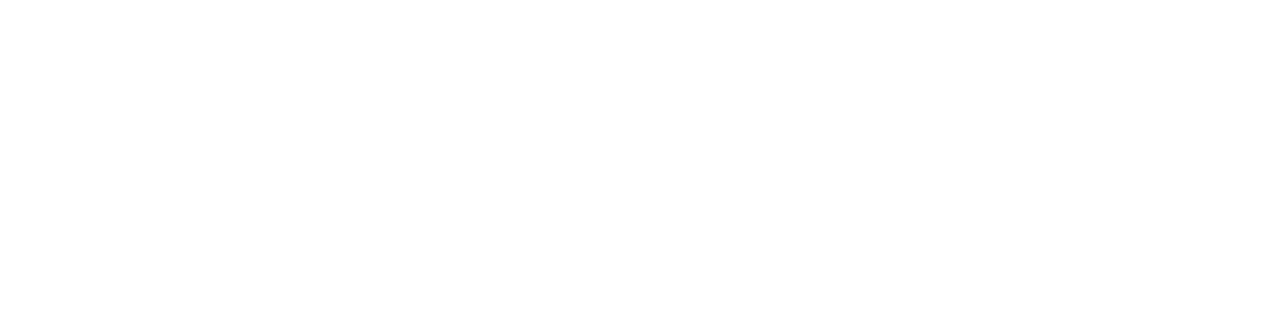
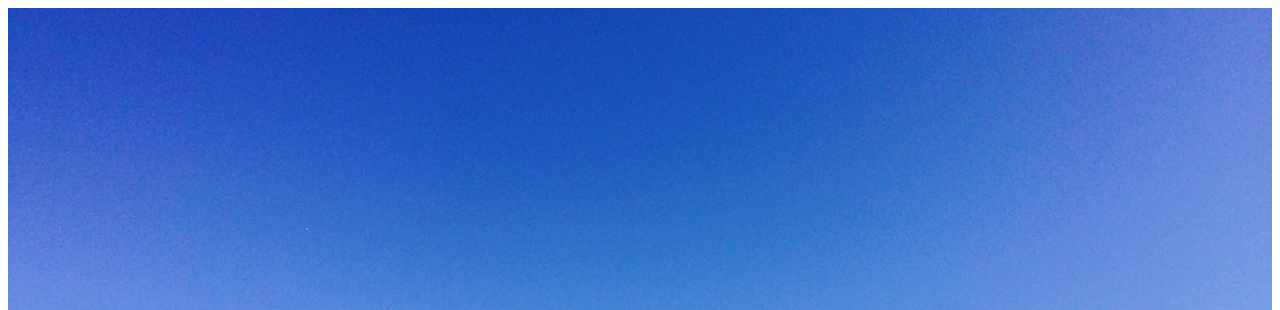
Before and after one commit to 46kuro/TheRoomOfSpiritAndTime, a plain HTML site: page index.html in a window 1280 px wide. Shown: the top 310 px of the page. Drawn offline with Linux system fonts and the light colour scheme.

Commit message:
add background

```diff
--- a/index.css
+++ b/index.css
@@ -2,6 +2,11 @@
   /*親要素*/
   position: relative;
   height: 100vh;
+  background-image: url("TorontoTemple.jpg");
+  background-position: center bottom;
+  background-repeat: no-repeat;
+  background-attachment: fixed;
+  background-size: cover;
 }
 
 .parent span {
@@ -12,5 +17,8 @@
   transform : translate(-50%,-50%);
   width: 600px;
   text-align: center;/*一応BOX内の文字も中央寄せ*/
+  text-shadow:0 5px 5px #FFFFFF;
   font-size: 60px;
+  font-weight: bolder;
+  color: #000000;
 }
```
Also changed, not shown: TorontoTemple.jpg (added).
